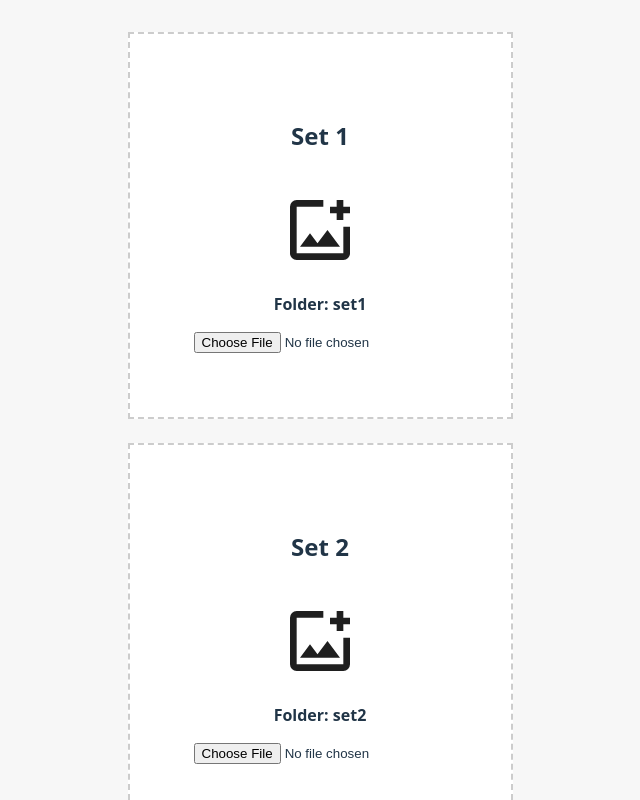
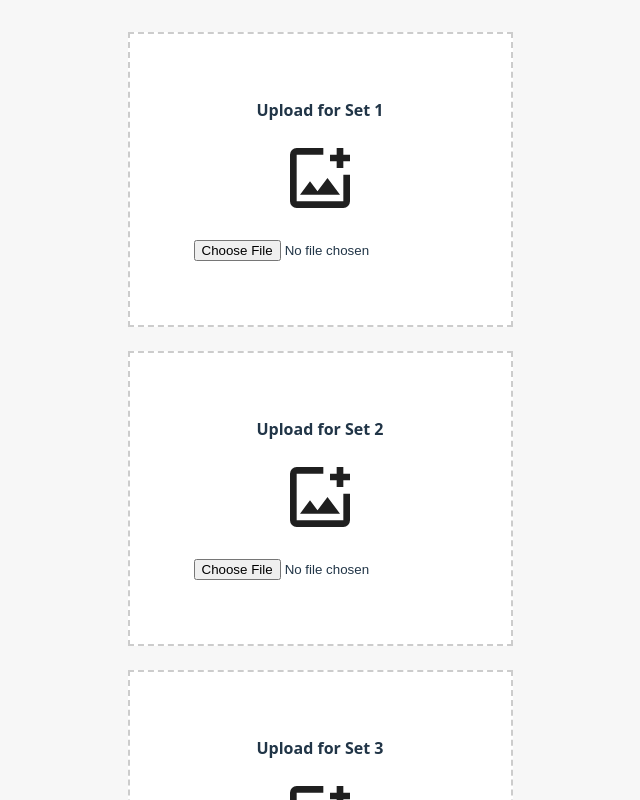
Before and after one commit to MuhammadKasyfi/FoodDisplay-Upload, a React (Vite) app: page / in a window 1280 px wide. Shown: the top 800 px of the page, without its empty margins (320-960 px from the left). Built offline with nearby package versions, Linux system fonts and the light colour scheme.

Commit message:
Revert "Initial upload multiple image"
This reverts commit b80fc433dc102a7b53452206886ff466c7fe860d.

```diff
--- a/src/App.jsx
+++ b/src/App.jsx
@@ -2,152 +2,76 @@ import { useState } from 'react'
 import './App.css'
 import uploadIcon from './assets/upload.svg'
 
-const CLOUD_NAME = 'ddbnfzbgl'
-const UPLOAD_URL = `https://api.cloudinary.com/v1_1/${CLOUD_NAME}/image/upload`
+const CLOUDINARY_CLOUD_NAME = 'ddbnfzbgl'
+const CLOUDINARY_UPLOAD_PRESET = 'First_preset'
 
-const UPLOAD_SETS = [
-  {
-    key: 'set1',
-    title: 'Set 1',
-    uploadPreset: 'set1_preset',
-    folder: 'set1',
-    inputClassName: 'file-input',
-  },
-  {
-    key: 'set2',
-    title: 'Set 2',
-    uploadPreset: 'set2_preset',
-    folder: 'set2',
-    inputClassName: 'file-input2',
-  },
-]
+function Uploader({ folder, label }) {
+  const [loading, setLoading] = useState(false)
 
-function App() {
-  const [statusBySet, setStatusBySet] = useState(() =>
-    Object.fromEntries(
-      UPLOAD_SETS.map((s) => [s.key, { loading: false, error: '', url: '', publicId: '' }])
-    )
-  )
-
-  const uploadImage = async ({ file, uploadPreset, folder }) => {
-    const data = new FormData()
-    data.append('file', file)
-    data.append('upload_preset', uploadPreset)
-    data.append('cloud_name', CLOUD_NAME)
-    data.append('folder', folder)
-
-    const res = await fetch(UPLOAD_URL, {
-      method: 'POST',
-      body: data,
-    })
-
-    const json = await res.json()
-    if (!res.ok) {
-      const message = json?.error?.message || 'Upload failed'
-      throw new Error(message)
-    }
-    return json
-  }
-
-  const handleFileUpload = (setKey, uploadPreset, folder) => async (event) => {
+  const handleFileUpload = async (event) => {
     const file = event.target.files?.[0]
     if (!file) return
 
+    setLoading(true)
+
+    try {
+      // only png or jpg
       const allowedTypes = ['image/png', 'image/jpeg']
       if (!allowedTypes.includes(file.type)) {
         event.target.value = ''
-      setStatusBySet((prev) => ({
-        ...prev,
-        [setKey]: { ...prev[setKey], loading: false, error: 'Only PNG/JPG allowed' },
-      }))
         return
       }
 
-    setStatusBySet((prev) => ({
-      ...prev,
-      [setKey]: { ...prev[setKey], loading: true, error: '', url: '', publicId: '' },
-    }))
+      const data = new FormData()
+      data.append('file', file)
+      data.append('upload_preset', CLOUDINARY_UPLOAD_PRESET)
+      data.append('cloud_name', CLOUDINARY_CLOUD_NAME)
+      data.append('folder', folder)
 
-    try {
-      const uploaded = await uploadImage({ file, uploadPreset, folder })
-      const url = uploaded.secure_url ?? uploaded.url ?? ''
-      const publicId = uploaded.public_id ?? ''
+      const res = await fetch(
+        `https://api.cloudinary.com/v1_1/${CLOUDINARY_CLOUD_NAME}/image/upload`,
+        {
+          method: 'POST',
+          body: data
+        }
+      )
 
-      console.log(`[${setKey}] Uploaded image URL:`, url)
-      console.log(`[${setKey}] public_id:`, publicId)
-
-      setStatusBySet((prev) => ({
-        ...prev,
-        [setKey]: { ...prev[setKey], loading: false, error: '', url, publicId },
-      }))
+      const uploadedImage = await res.json()
+      console.log(`[${folder}] Uploaded image URL:`, uploadedImage.secure_url ?? uploadedImage.url)
     } catch (err) {
-      const message = err instanceof Error ? err.message : 'Upload failed'
-      setStatusBySet((prev) => ({
-        ...prev,
-        [setKey]: { ...prev[setKey], loading: false, error: message },
-      }))
+      console.error(`[${folder}] Upload failed:`, err)
     } finally {
-      event.target.value = ''
+      setLoading(false)
     }
-
-    const set2_data = new FormData()
-    set2_data.append('file', file)
-    set2_data.append('upload_preset', 'set2_preset')
-    set2_data.append('cloud_name', 'ddbnfzbgl')
-    set2_data.append('folder', 'set2')
-
-    const res = await fetch('https://api.cloudinary.com/v1_1/ddbnfzbgl/image/upload', {
-      method: 'POST',
-      body: set2_data
-    })
-
-    const uploadedImageURL = await res.json()
-    console.log('Uploaded image URL:', uploadedImageURL.secure_url ?? uploadedImageURL.url)
-
-    console.log('Uploaded file:', file)
-    setLoading(false)
   }
 
   return (
-    <>
-      <div className='uploads'>
-        {UPLOAD_SETS.map((s) => {
-          const status = statusBySet[s.key]
-          return (
-            <div key={s.key} className='file-upload'>
-              <h2>{s.title}</h2>
+    <div className='file-upload'>
       <div className='upload-container'>
+        <div className='upload-label'>{label}</div>
         <div className='upload-icon'>
-                  {status.loading ? 'Uploading...' : <img src={uploadIcon} alt='Upload icon' />}
+          {loading ? 'Uploading...' : <img src={uploadIcon} alt='Upload icon' />}
         </div>
-
-                <div className='upload-label'>
-                  Folder: <strong>{s.folder}</strong>
-                </div>
-
-                {!!status.error && (
-                  <div className='upload-label' style={{ color: 'crimson' }}>
-                    {status.error}
-                  </div>
-                )}
-
-                {!!status.url && (
-                  <a href={status.url} target='_blank' rel='noreferrer'>
-                    View uploaded image
-                  </a>
-                )}
       </div>
 
       <input
         type='file'
-                className={s.inputClassName}
+        className='file-input'
         accept='image/png,image/jpeg'
-                onChange={handleFileUpload(s.key, s.uploadPreset, s.folder)}
-                disabled={status.loading}
-              />
+        onChange={handleFileUpload}
+      ></input>
     </div>
   )
-        })}
+}
+
+function App() {
+  return (
+    <>
+      <div className='uploads'>
+        <Uploader folder='set1' label='Upload for Set 1' />
+        <Uploader folder='set2' label='Upload for Set 2' />
+        <Uploader folder='set3' label='Upload for Set 3' />
+        <Uploader folder='set4' label='Upload for Set 4' />
       </div>
     </>
   )
```
Lines whose indentation alone changed are shown as unchanged.
